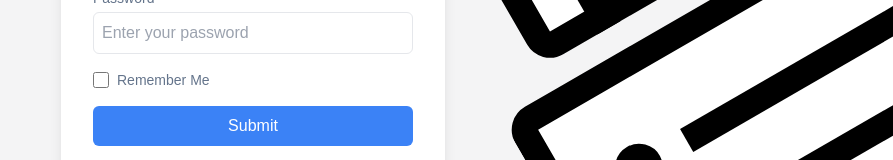
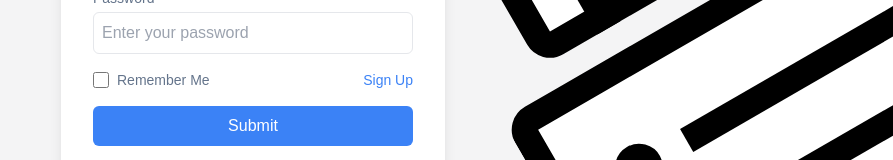
Before and after one commit to StuffGames/list-buddy-app, a Next.js app: page /login in a window 1280 px wide. Shown: the part 420-580 px from the top of the page, without its empty margins (387-1280 px from the left). Built offline with nearby package versions, Linux system fonts and the light colour scheme.

Commit message:
added sign up link (doesnt work), updated colors

```diff
--- a/app/login/page.jsx
+++ b/app/login/page.jsx
@@ -81,6 +81,7 @@ const Login=() => {
                         <input
                             className="w-full p-2 mt-1 border rounded-md focus:outline-none focus:ring-2 focus:ring-blue-500"
                             type="text"
+                            style={{color: 'black'}}
                             id="username"
                             name="username"
                             placeholder="Enter your username"
@@ -101,6 +102,7 @@ const Login=() => {
                         <input
                             className="w-full p-2 mt-1 border rounded-md focus:outline-none focus:ring-2 focus:ring-blue-500"
                             type="password"
+                            style={{color: 'black'}}
                             id="password"
                             name="password"
                             placeholder="Enter your password"
@@ -110,8 +112,10 @@ const Login=() => {
                         />
                     </div>
 
-                    {/* Remember Me Checkbox */}
-                    <div className="mb-4 flex items-center">
+                    {/* Remember Me and Sign Up Section */}
+                    <div className="mb-4 flex justify-between items-center">
+                    {/* Remember Me */}
+                    <div className="flex items-center">
                         <input
                         className="w-4 h-4 mr-2"
                         type="checkbox"
@@ -123,6 +127,12 @@ const Login=() => {
                         <label htmlFor="remember-me" className="text-sm text-slate-500">
                         Remember Me
                         </label>
+                    </div>
+
+                    {/* Sign Up Link */}
+                    <a href="#" className="text-sm text-blue-500 hover:underline">
+                        Sign Up
+                    </a>
                     </div>
 
                     {/* Submit Button */}
@@ -140,7 +150,7 @@ const Login=() => {
 
                     <div className="text-center">
                         <a
-                            href="forgot-password.html"
+                            href="#"
                             className="text-sm text-blue-500 hover:underline"
                         >
                             Forgot Password?
```
Lines whose indentation alone changed are shown as unchanged.
